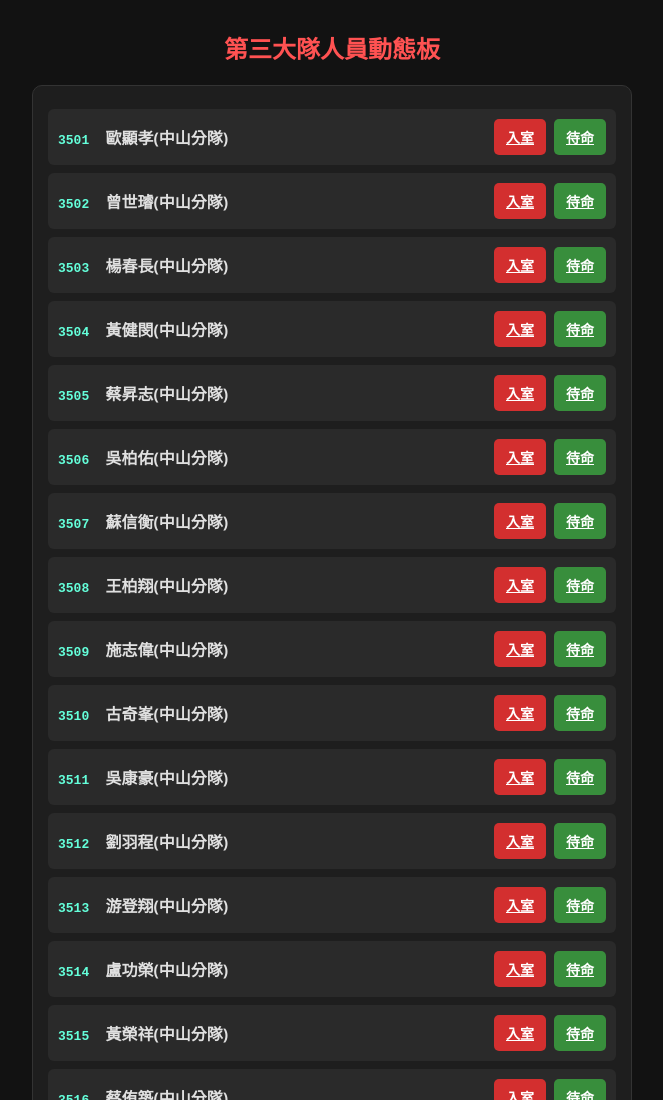
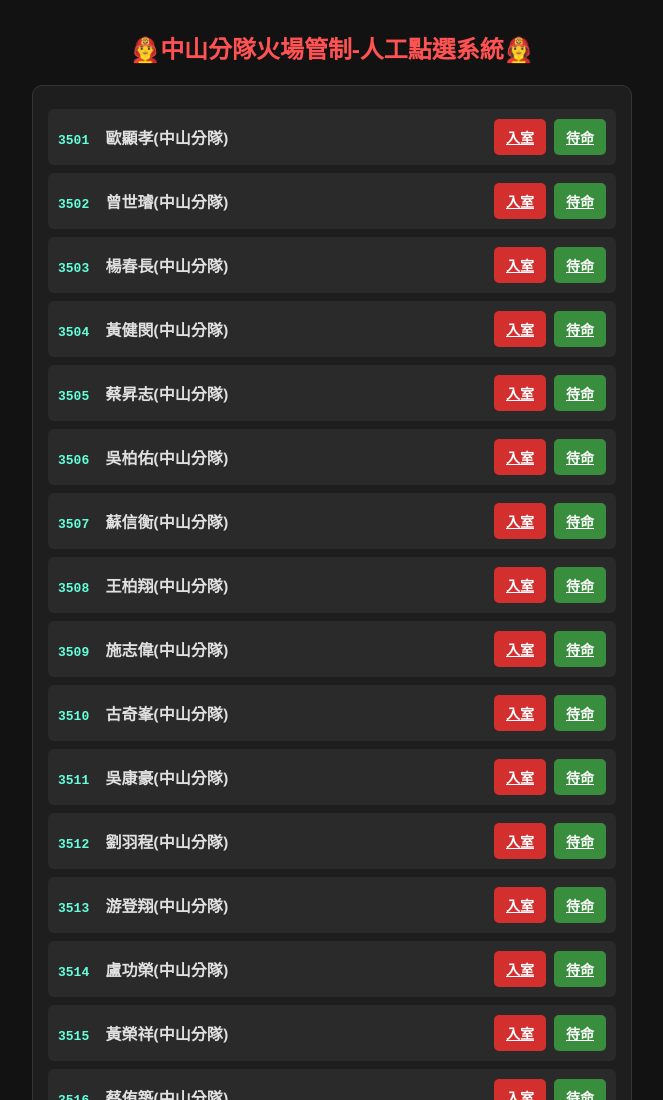
Before and after one commit to TCFD119/fire_control, a plain HTML site: page index.html in a window 1280 px wide. Shown: the top 1100 px of the page, without its empty margins (308-971 px from the left). Drawn offline with Linux system fonts and the light colour scheme.

Commit message:
Update index.html

```diff
--- a/index.html
+++ b/index.html
@@ -3,7 +3,7 @@
 <head>
     <meta charset="UTF-8">
     <meta name="viewport" content="width=device-width, initial-scale=1.0">
-    <title>第三大隊火場管制系統</title>
+    <title>👨‍🚒中山分隊火場管制-人工點選系統👩‍🚒</title>
     <style>
         body { font-family: 'Segoe UI', sans-serif; background-color: #121212; color: #e0e0e0; margin: 0; padding: 10px; }
         .container { max-width: 600px; margin: auto; }
@@ -23,7 +23,7 @@
 <body>
 
 <div class="container">
-    <h2>第三大隊人員動態板</h2>
+    <h2>👨‍🚒中山分隊火場管制-人工點選系統👩‍🚒</h2>
 
     <div class="list-section">
         <div id="all-members-area"></div>
```
